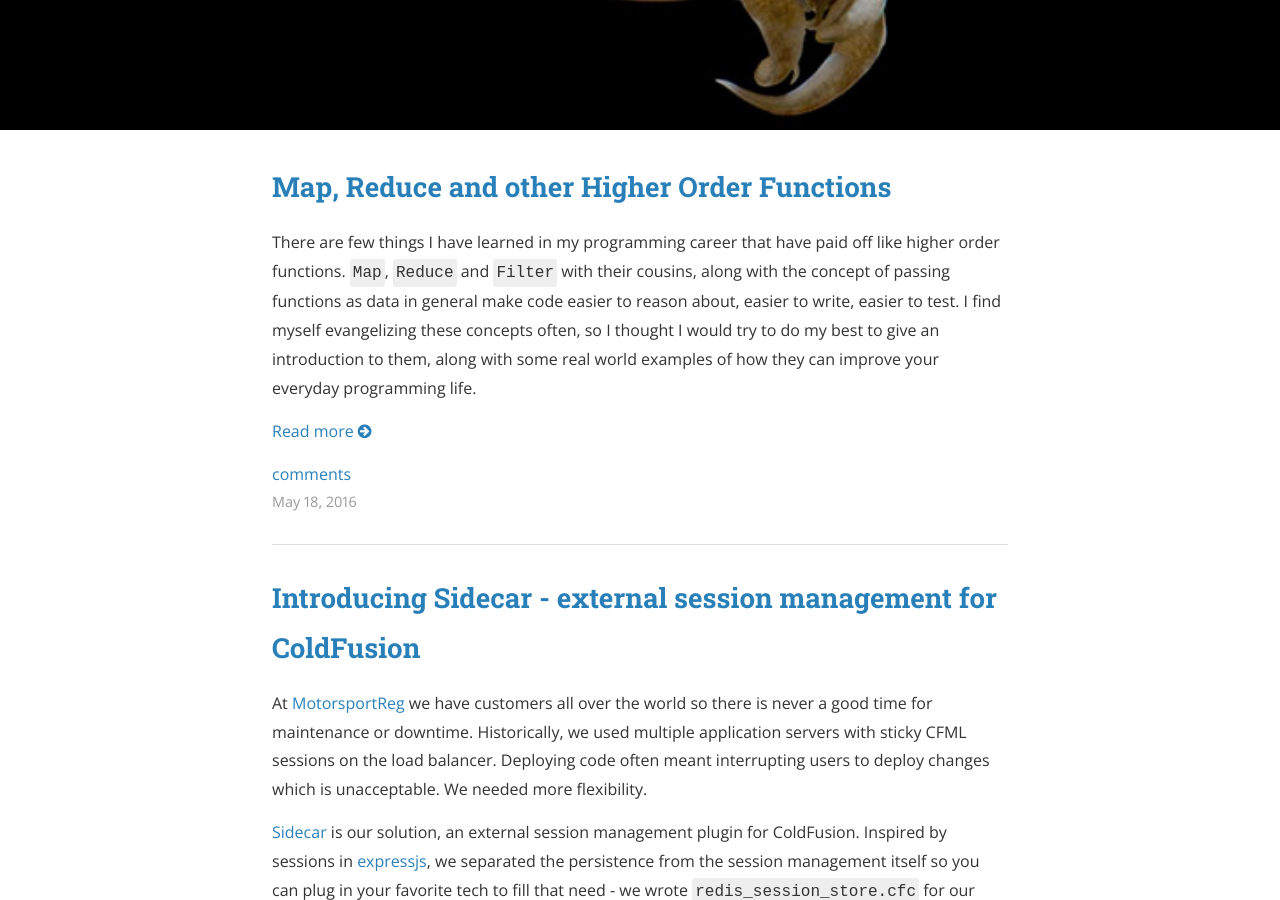
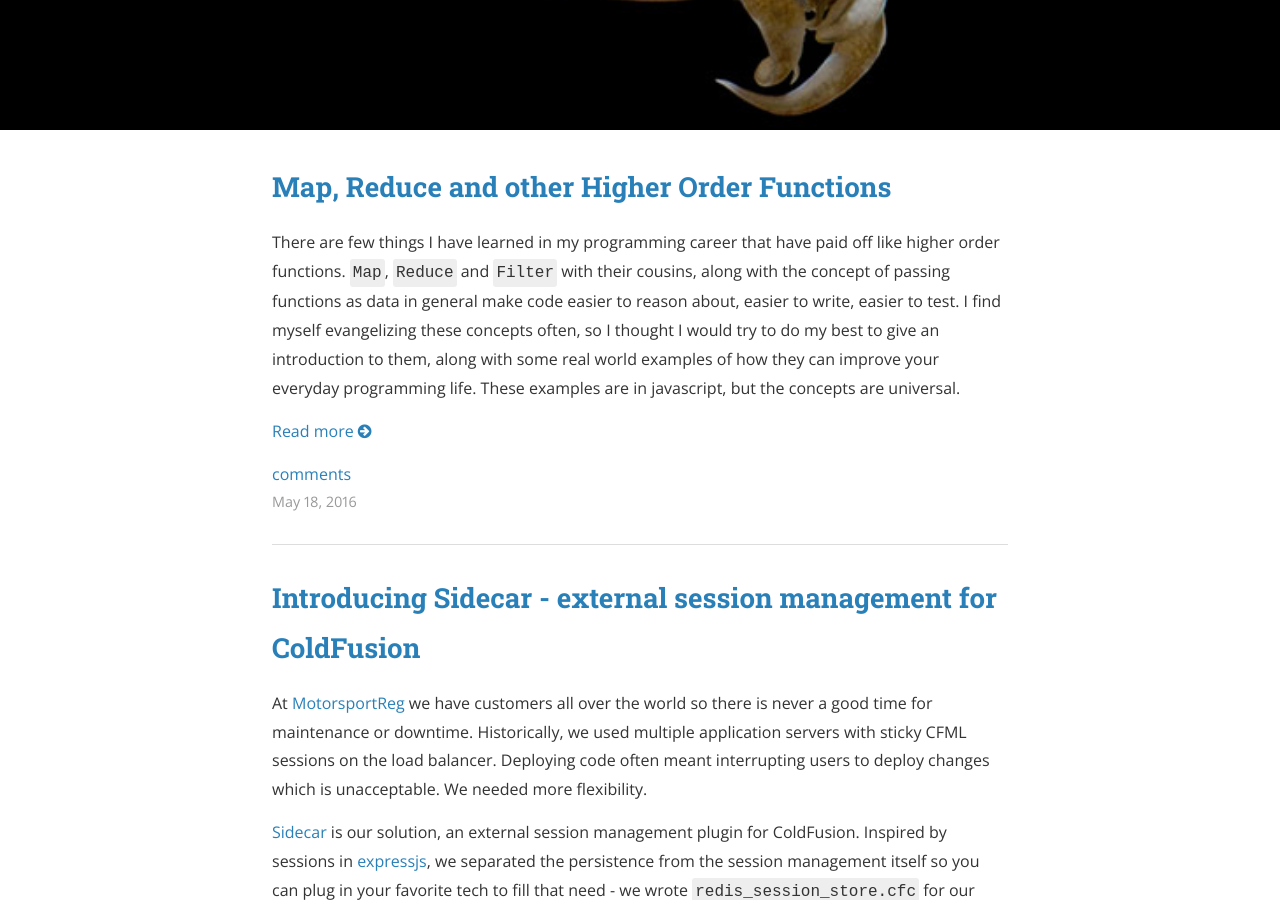
Before and after one commit to ryanguill/ryanguill.github.io, a Jekyll site: the page built from index.html, in a window 1280 px wide and 900 px high, scrolled down 373 px. Built offline with Jekyll 4.4.1, drawn with Linux system fonts in a browser that asks for light colours; nearby versions of some CDN libraries; the list of posts is cut into pages by our own code; comment, search, counter and statistics services are not loaded; a style sheet for code colours, icons or effects is not loaded; some of the changed lines change nothing that is shown.

Commit message:
proofreading, mentioning that examples are javascript

```diff
--- a/_posts/2016-05-18-higher-order-functions.markdown
+++ b/_posts/2016-05-18-higher-order-functions.markdown
@@ -7,7 +7,7 @@
 tags:	functional higher-order-functions map-reduce
 ---
 
-There are few things I have learned in my programming career that have paid off like higher order functions.  `Map`, `Reduce` and `Filter` with their cousins, along with the concept of passing functions as data in general make code easier to reason about, easier to write, easier to test.  I find myself evangelizing these concepts often, so I thought I would try to do my best to give an introduction to them, along with some real world examples of how they can improve your everyday programming life.
+There are few things I have learned in my programming career that have paid off like higher order functions.  `Map`, `Reduce` and `Filter` with their cousins, along with the concept of passing functions as data in general make code easier to reason about, easier to write, easier to test.  I find myself evangelizing these concepts often, so I thought I would try to do my best to give an introduction to them, along with some real world examples of how they can improve your everyday programming life.  These examples are in javascript, but the concepts are universal.
 
 <!-- break -->
 
@@ -98,7 +98,7 @@
 }
 {% endhighlight %}
 
-but now you can see that we have abstracted out the actual logic that matters and all thats left is the plumbing.  I don't know about you but im tired of writing loops for most things.  The loop _is not what is interesting_ about this code.  When I come back to it in 6 months, I don't want to read the loop to understand what is happening - I want to get to the meat of what the author is trying to achieve.
+But now you can see that we have abstracted out the actual logic that matters and all thats left is the plumbing.  I don't know about you but im tired of writing loops for most things.  The loop _is not what is interesting_ about this code.  When I come back to it in 6 months, I don't want to read the loop to understand what is happening - I want to get to the meat of what the author is trying to achieve.
 
 Also, `toFieldFormat` is easily testable! It is a pure function, and abstracted out we can easily pass in a variety of inputs and deterministically check their outputs.
 
@@ -151,7 +151,7 @@
 
 So properties of `filter`:
 
-* Filter will always return the same type of collection as the input, with fewere than or equal to the number of elements in the input.
+* Filter will always return the same type of collection as the input, with fewer than or equal to the number of elements in the input.
 * Filter is used to _remove_ items from a collection that fail the testing function.
 * The results of filter is always a new collection - the input collection is _not_ modified.
 * Filter operations are also inherently chainable - you can do `data.filter(...).filter(...)` as much as you want, or, more commonly, `data.filter(...).map(...)`
@@ -190,7 +190,7 @@
 
 ## Reduce
 
-So now we get to the big one, `reduce`.  For some reason `reduce` seems more opaque to the average developer than the others, and I think that stems from the fact that it is a bit of a swiss army knife of higher order functions. So lets start high level - what is a reduction? All it really means is that it will iterate over the collection, building up a result that will be returned at the end.  Thats it in a nutshell.  But as we will see, that generic definition lends itself to many different uses.
+So now we get to the big one, `reduce`.  For some reason `reduce` seems more opaque to the average developer than the others, and I think that stems from the fact that it is a bit of a swiss army knife of higher order functions. So lets start high level - what is a reduction? All it really means is that it will iterate over the collection, building up a result that will be returned at the end.  That's it in a nutshell.  But as we will see, that generic definition lends itself to many different uses.
 
 If you have ever used an aggregate function in SQL, you used a reduction.  If you have ever used `join()` you've used a reduction.
 
@@ -235,7 +235,7 @@
 //"1,2,3,4,5"
 {% endhighlight %}
 
-In this case, we don't pass a starting value, and have our join handle it appropriately.  Now, the native `string.prototype.join` is much better at it's job than this, but hopefully this was useful as an illustration.
+In this case, we don't pass a starting value, and have our join handle it appropriately.  Now, the native `string.prototype.join` is much better at its job than this, but hopefully this was useful as an illustration.
 
 Lets look at another example, this time lets see if we can find the minimum number out of a set.
 
@@ -356,7 +356,7 @@
 data.reduce(function(result, user) {
    return result || isDev(user);
 }, false);
-/true, at least one user is a dev
+//true, at least one user is a dev
 
 //some isManager
 data.reduce(function(result, user) {
@@ -365,7 +365,7 @@
 //false, no user is a manager
 {% endhighlight %}
 
-Now, do I recommend then that you just use `reduce` for everything and ignore the other built in functions? Absolutely not - as you can see from the examples, the `reduce` versions are more complicated in every case.  Not bad - but definately not as streamlined.  The api of the other functions help readability too - when you see `map` or `filter` you know exactly what is going on. Plus the specialized versions of these functions can take care of other optimizations behind the scenes.
+Now, do I recommend then that you just use `reduce` for everything and ignore the other built in functions? Absolutely not - as you can see from the examples, the `reduce` versions are more complicated in every case.  Not bad - but definitely not as streamlined.  The api of the other functions help readability too - when you see `map` or `filter` you know exactly what is going on. Plus the specialized versions of these functions can take care of other optimizations behind the scenes.
 
 Where `reduce` shines is when you either don't have a more specialized function to use, or when you might need to combine multiple actions together, like in our user / group combination example.
 
@@ -375,7 +375,7 @@
 
 ## Notes
 
-In _most_ langages, using these higher order functions instead of a loop is slower.  Almost always will be - the overhead of the function calls, plus the ability to use things like `break` or `continue` in certain examples means that you can optimze those loops much easier.  But the speed comes at the cost of maintainability and readability.  In any language that provides these functions I will _always_ reach for these where I can and only begrudgingly go back and rewrite performance critical code into the loop version once testing shows it necessary.
+In _most_ languages, using these higher order functions instead of a loop is slower.  Almost always will be - the overhead of the function calls, plus the ability to use things like `break` or `continue` in certain examples means that you can optimze those loops much easier.  But the speed comes at the cost of maintainability and readability.  In any language that provides these functions I will _always_ reach for these where I can and only begrudgingly go back and rewrite performance critical code into the loop version once testing shows it necessary.
 
 You might notice I didn't talk about `forEach` - that is because while it is a higher order function, it doesn't generally take pure functions.  If you are passing a pure function to `forEach` you probably should be using `map` or something else. `forEach` (some languages just call it `each`) is for side effects - referencing outside variables (such as through closure) or writing output to the screen or talking to a database, etc.  There is nothing wrong with using it, but minimize it and consider first where you could use one of the other functions first and then use that output with your side-effecting code - it will provide much more testable and maintainable code.
 
@@ -386,3 +386,5 @@
 That said, I believe that if you learn these patterns not only will you find ways to utilize them in your code, once you internalize the idea of first class functions and higher order functions you will start thinking of code very differently.  Be careful though, higher order functions are gateway drugs.  Soon you will be learing about currying, memoization and before you know it youre talking about monads, functors and tagging Hindley-Milner notation on train cars - I've seen it a thousand times. ;)
 
 If you find any errors in this article, or have any other clarifications or insights to any of this, please leave a comment below, I would love to see them.
+
+Update: Thanks to Dan L from the cfml-slack for proofreading :)
```
